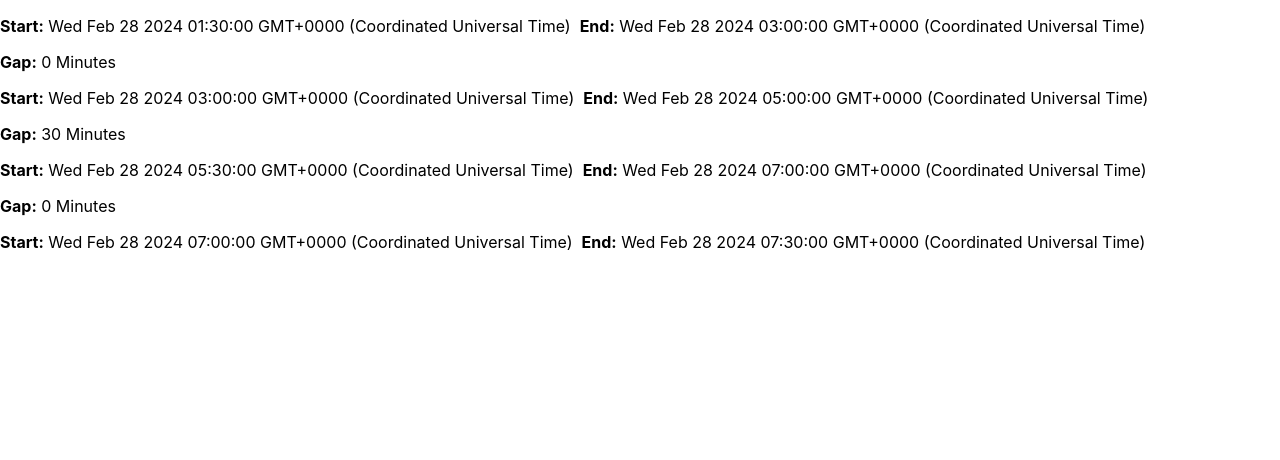
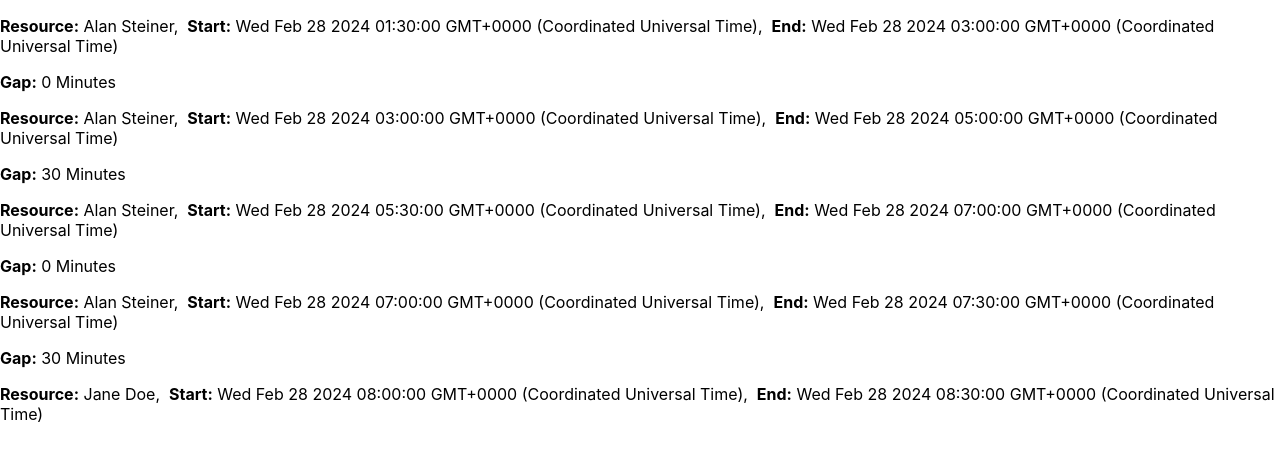
Before and after one commit to daiyanrafi/SCHEDULINGSYSTEM-test-practice, a React (Create React App) app: page / in a window 1280 px wide. Shown: the top 460 px of the page. Built offline with nearby package versions, Linux system fonts and the light colour scheme.

Commit message:
push 9:29 before style

```diff
--- a/src/data/Alan.json
+++ b/src/data/Alan.json
@@ -45,4 +45,17 @@
        "name":"Alan Steiner",
        "bookableresourceid":"882b3e52-72bb-ee11-a569-000d3a9ddee4"
     }
- }]
+ },
+ {
+   "@odata.etag": "W/\"13186241\"",
+   "name": "test02",
+   "starttime": "2024-02-28T08:00:00Z",
+   "endtime": "2024-02-28T08:30:00Z",
+   "duration": 30,
+   "bookableresourcebookingid": "9012f5ff-d6d5-ee11-9079-000d3a9ddee5",
+   "Resource": {
+     "name": "Jane Doe",
+     "bookableresourceid": "882b3e52-72bb-ee11-a569-000d3a9ddee5"
+   }
+ }
+ ]
--- a/src/schedule/ScheduleManagement.tsx
+++ b/src/schedule/ScheduleManagement.tsx
@@ -3,6 +3,9 @@ import React from 'react';
 interface ScheduleItem {
   starttime: string;
   endtime: string;
+  Resource: {
+    name: string;
+  };
 }
 
 const ScheduleManagement: React.FC<{ schedule: ScheduleItem[] }> = ({ schedule }) => {
@@ -19,7 +22,8 @@ const ScheduleManagement: React.FC<{ schedule: ScheduleItem[] }> = ({ schedule }
       {schedule.map((item, index) => (
         <div key={index} style={{ marginBottom: '16px' }}>
           <p>
-            <strong>Start:</strong> {new Date(item.starttime).toString()} &nbsp;
+            <strong>Resource:</strong> {item.Resource.name}, &nbsp;
+            <strong>Start:</strong> {new Date(item.starttime).toString()}, &nbsp;
             <strong>End:</strong> {new Date(item.endtime).toString()}
           </p>
           {index < schedule.length - 1 && (
```
